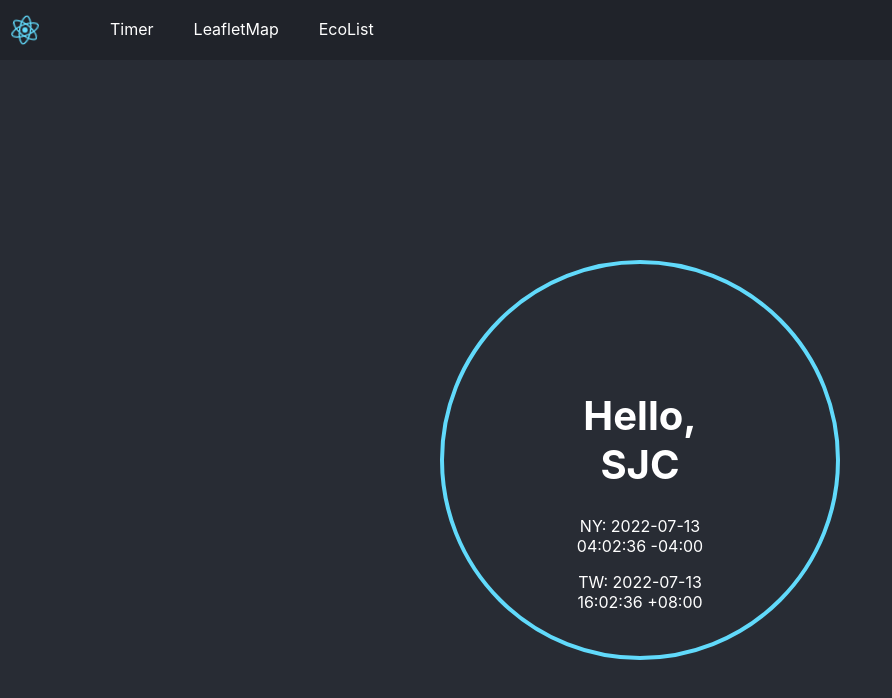
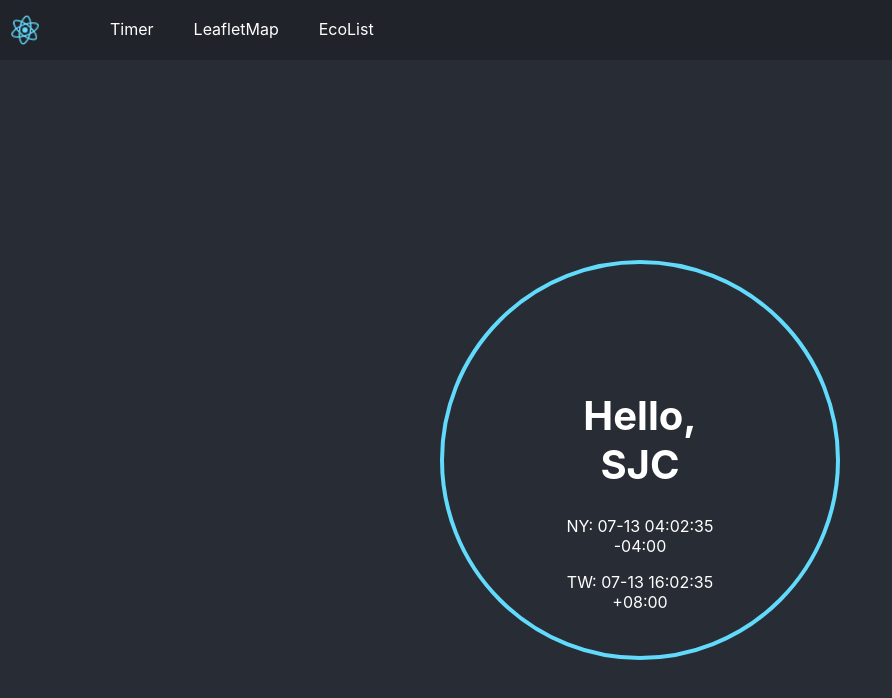
Before and after one commit to shangjuc/greenmap, a React (Create React App) app: page / in a window 1280 px wide. Shown: the top 698 px of the page, without its empty margins (0-892 px from the left). Built offline with nearby package versions, Linux system fonts and the light colour scheme.

Commit message:
Fix ReactDOM.render bug

```diff
--- a/src/component/Timer/Timer.jsx
+++ b/src/component/Timer/Timer.jsx
@@ -1,9 +1,6 @@
 import React from 'react';
-import ReactDOM from 'react-dom';
 import './Timer.scss';
 import { formatInTimeZone } from 'date-fns-tz'
-
-// const date = new Date('2014-10-25T10:46:20Z')
 const date = new Date()
 console.log(formatInTimeZone(date, 'America/New_York', 'yyyy-MM-dd HH:mm:ss XXX'))
 console.log(formatInTimeZone(date, 'Asia/Taipei', 'yyyy-MM-dd HH:mm:ss XXX'))
@@ -16,9 +13,11 @@ class Clock2 extends React.Component {
     }
 
     componentDidMount() {
+        document.title = `Timer`;
+
         this.timerID = setInterval(
             () => this.tick(),
-            1000
+            2000
         );
     }
 
@@ -36,38 +35,19 @@ class Clock2 extends React.Component {
             <div className="container">
                 <h1>Hello, {this.props.user}</h1>
                 {/* <h2>{this.state.date.toLocaleTimeString()}</h2> */}
-                <p>NY: {formatInTimeZone(this.state.date, 'America/New_York', 'yyyy-MM-dd HH:mm:ss XXX')}</p>
-                <p>TW: {formatInTimeZone(this.state.date, 'Asia/Taipei', 'yyyy-MM-dd HH:mm:ss XXX')}</p>
+                <p>NY: {formatInTimeZone(this.state.date, 'America/New_York', 'MM-dd HH:mm:ss XXX')}</p>
+                <p>TW: {formatInTimeZone(this.state.date, 'Asia/Taipei', 'MM-dd HH:mm:ss XXX')}</p>
             </div>
         )
     }
 }
 
-// function Clock(props) {
-//     return (
-//         <div className="container">
-//             <h1>Hello, {props.user}</h1>
-//             <h2>{props.date.toLocaleTimeString()}</h2>
-//         </div>
-//     )
-// }
-
-
-function tick() {
-    if (!document.getElementById('timer')){
-        return;
-    }
-    ReactDOM.render(
-        <Clock2 user={'SJC'} />,
-        document.getElementById('timer')
-        );
-}
-
 function Timer() {
-    setInterval(tick, 1000);
 
     return (
-        <div id="timer"></div>
+        <div id="timer">
+            <Clock2 user={'SJC'} />
+        </div>
     );
 }
 
--- a/src/index.js
+++ b/src/index.js
@@ -27,3 +27,4 @@ root.render(
 // to log results (for example: reportWebVitals(console.log))
 // or send to an analytics endpoint. Learn more: https://bit.ly/CRA-vitals
 reportWebVitals();
+export default root;
```
